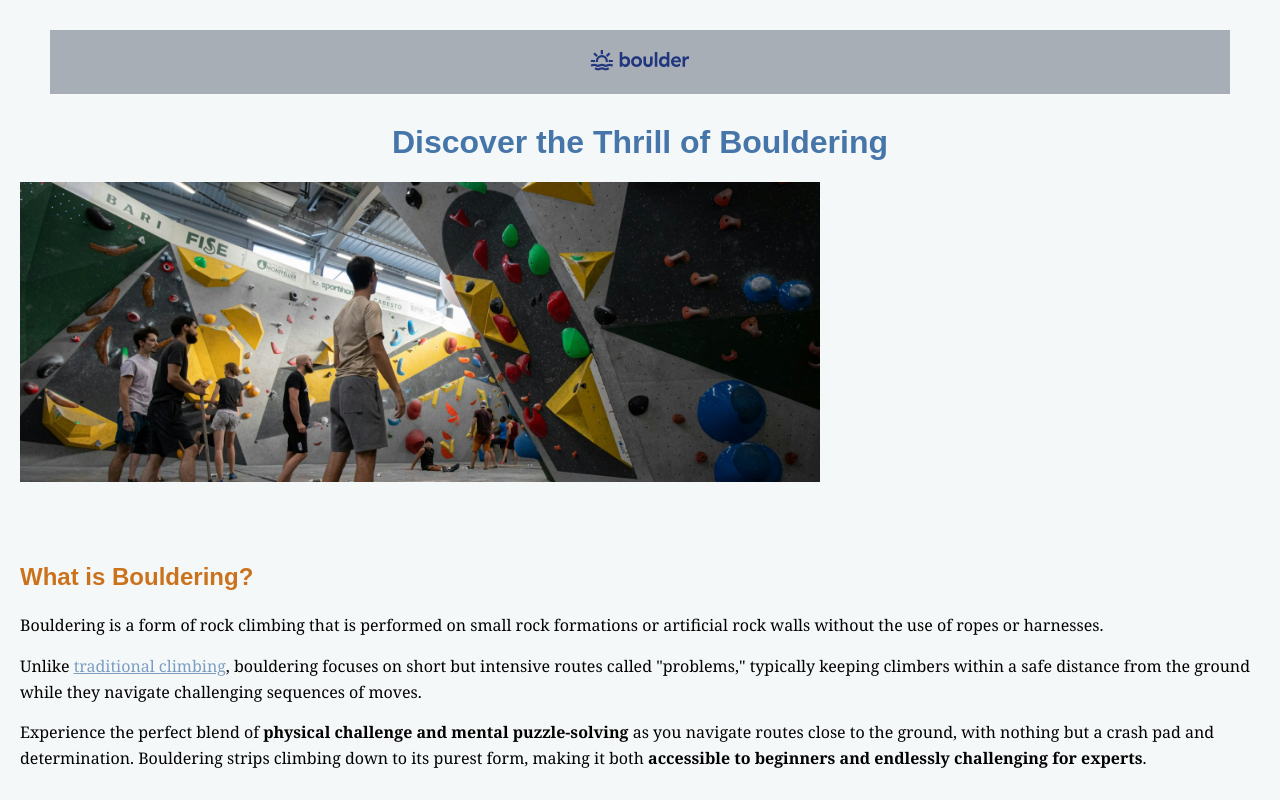
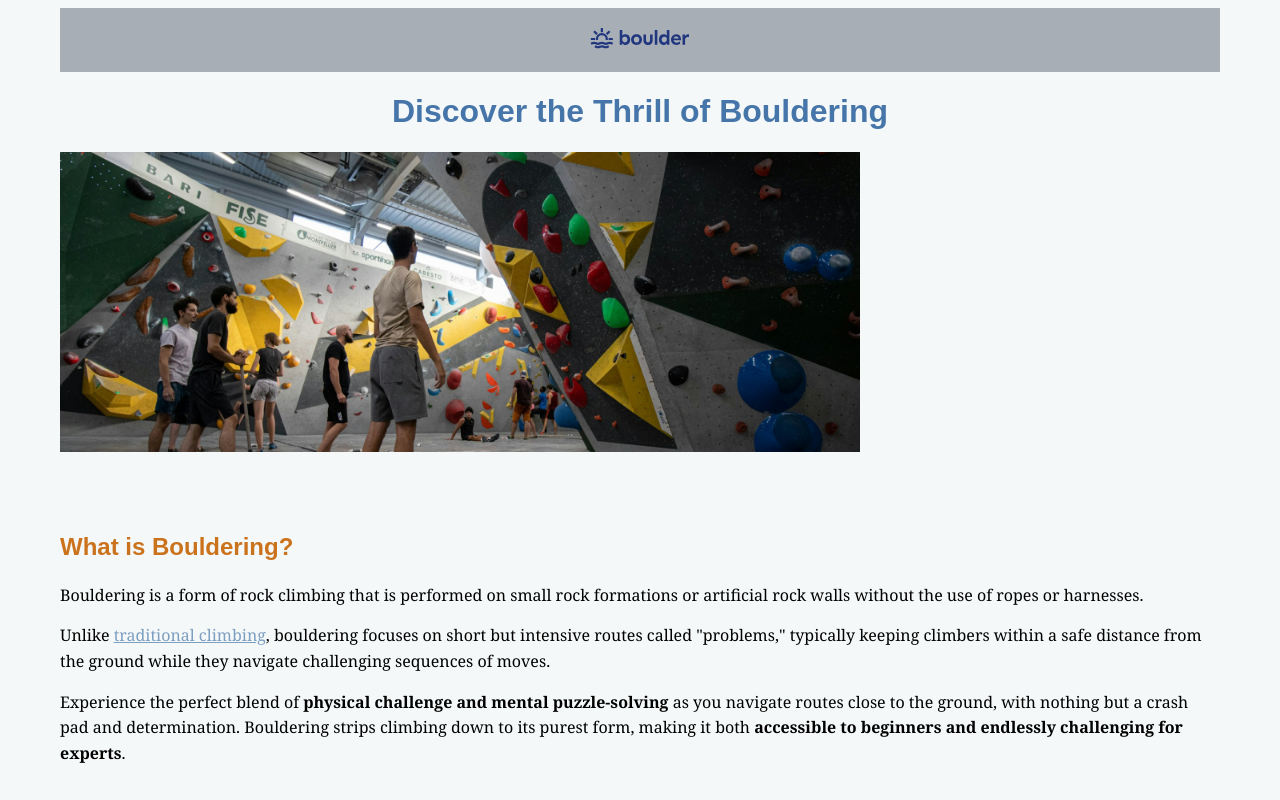
Before and after one commit to charan-hack/my-website, a plain HTML site: page index.html in a window 1280 px wide. Shown: the top 800 px of the page. Drawn offline with Linux system fonts and the light colour scheme.

Commit message:
style update

```diff
--- a/css/style.css
+++ b/css/style.css
@@ -2,15 +2,15 @@ header{
     text-align: center;
     background-color: #a8aeb5;
     padding: 5px;
-    margin:30px
+
 
 }
 
 
 body {
     background-color: #f5f8f8;
-    margin-left: 20px;
-    margin-right: 20px;
+    margin-left: 60px;
+    margin-right: 60px;
 
 }
 
```
